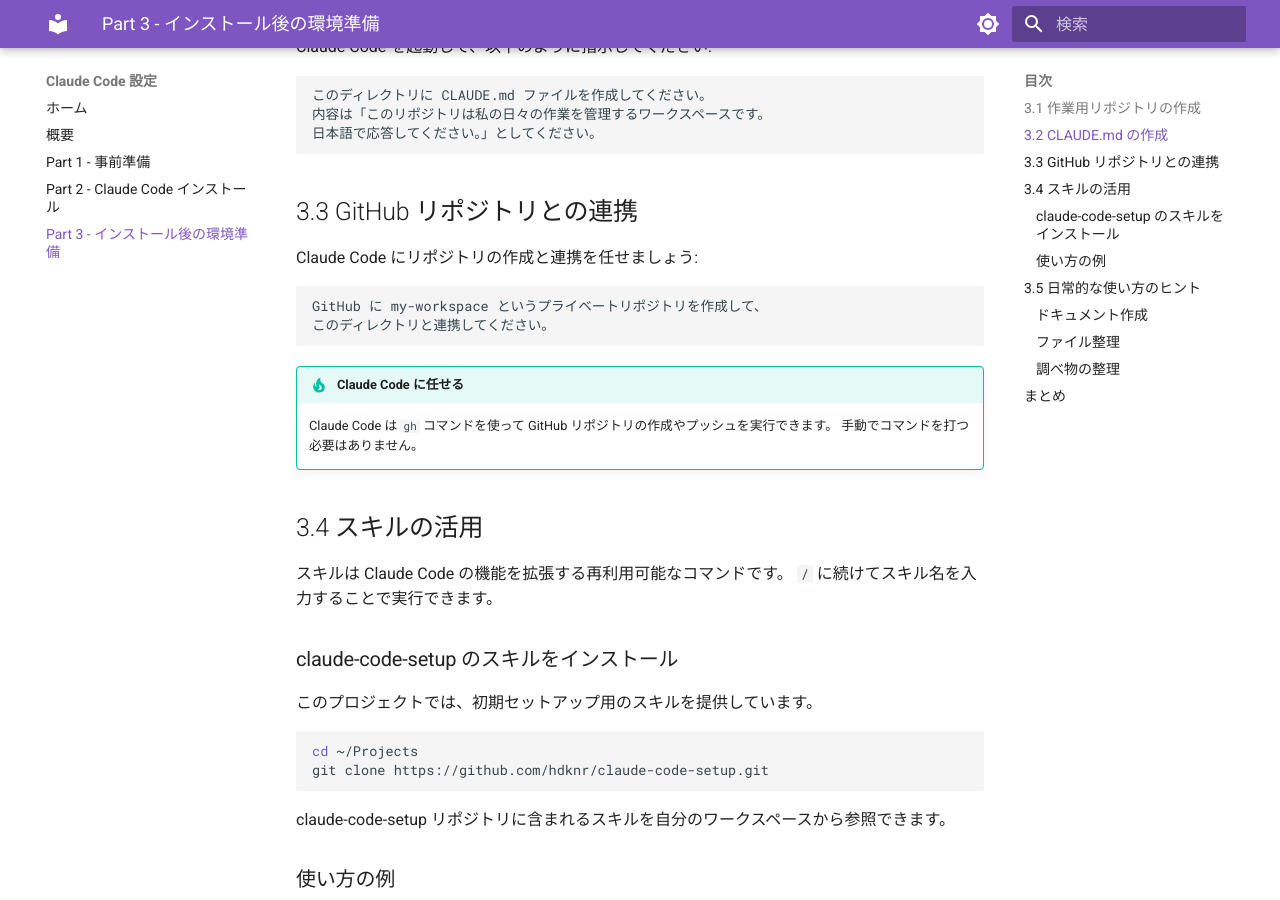
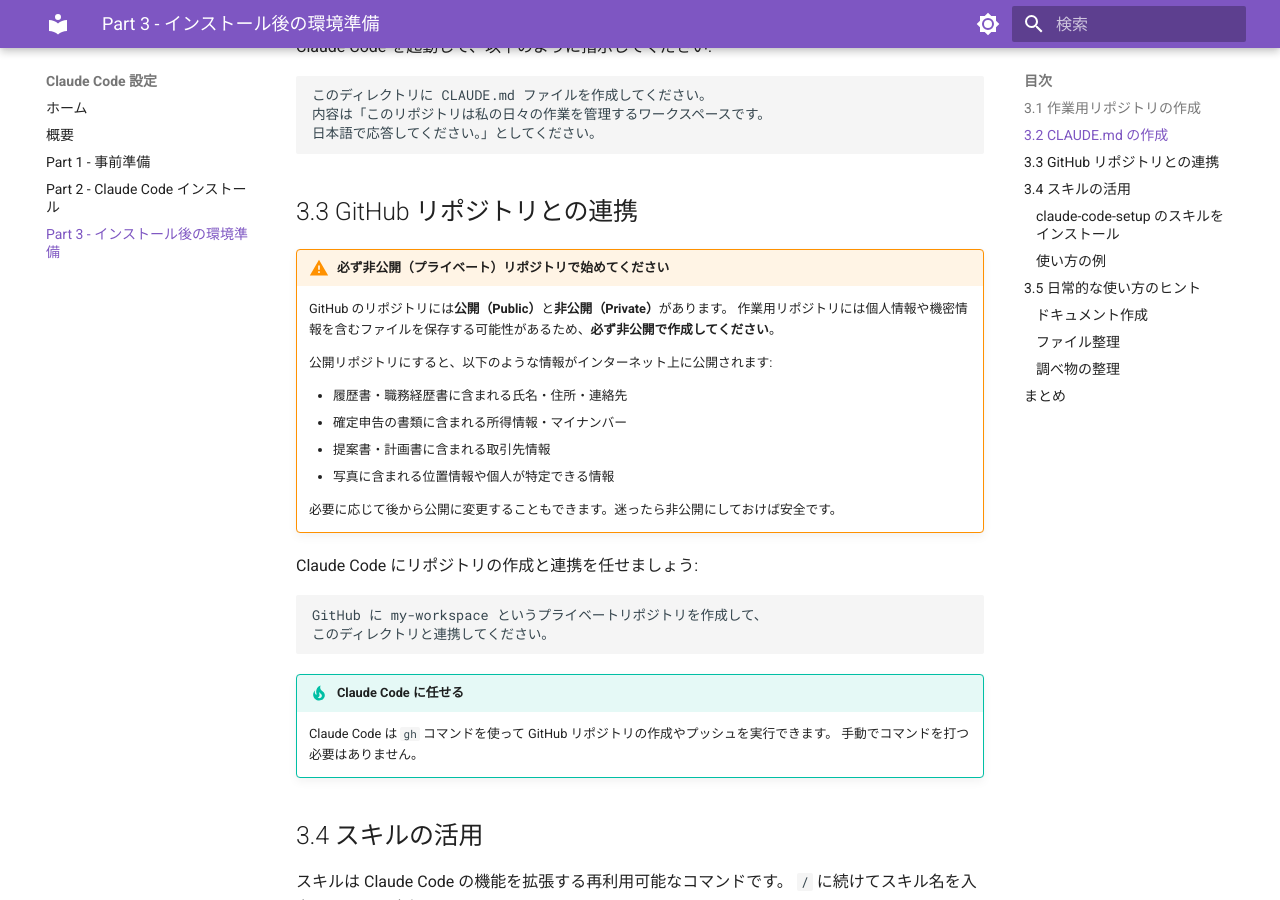
Before and after one commit to hdknr/claude-code-setup, an MkDocs documentation site: the page built from docs/part3-post-setup.md, in a window 1280 px wide and 900 px high, scrolled down 634 px. Built offline with MkDocs 1.6.1 and Material for MkDocs 9.7.7, drawn with Linux system fonts in a browser that asks for light colours.

Commit message:
Add privacy notice for user workspace repositories
Warn users to always create workspace repos as private to prevent
unintentional disclosure of personal information (resumes, tax docs,
client info, etc). Added warning boxes to both overview page and
Part 3 setup instructions.

Co-Authored-By: Claude Opus 4.6 <noreply@anthropic.com>

````diff
--- a/docs/part3-post-setup.md
+++ b/docs/part3-post-setup.md
@@ -31,6 +31,19 @@ Claude Code を起動して、以下のように指示してください:
 ```
 
 ## 3.3 GitHub リポジトリとの連携
+
+!!! warning "必ず非公開（プライベート）リポジトリで始めてください"
+    GitHub のリポジトリには**公開（Public）**と**非公開（Private）**があります。
+    作業用リポジトリには個人情報や機密情報を含むファイルを保存する可能性があるため、**必ず非公開で作成してください**。
+
+    公開リポジトリにすると、以下のような情報がインターネット上に公開されます:
+
+    - 履歴書・職務経歴書に含まれる氏名・住所・連絡先
+    - 確定申告の書類に含まれる所得情報・マイナンバー
+    - 提案書・計画書に含まれる取引先情報
+    - 写真に含まれる位置情報や個人が特定できる情報
+
+    必要に応じて後から公開に変更することもできます。迷ったら非公開にしておけば安全です。
 
 Claude Code にリポジトリの作成と連携を任せましょう:
 
````
Also changed, not shown: docs/overview.md (+3 -0 lines).
